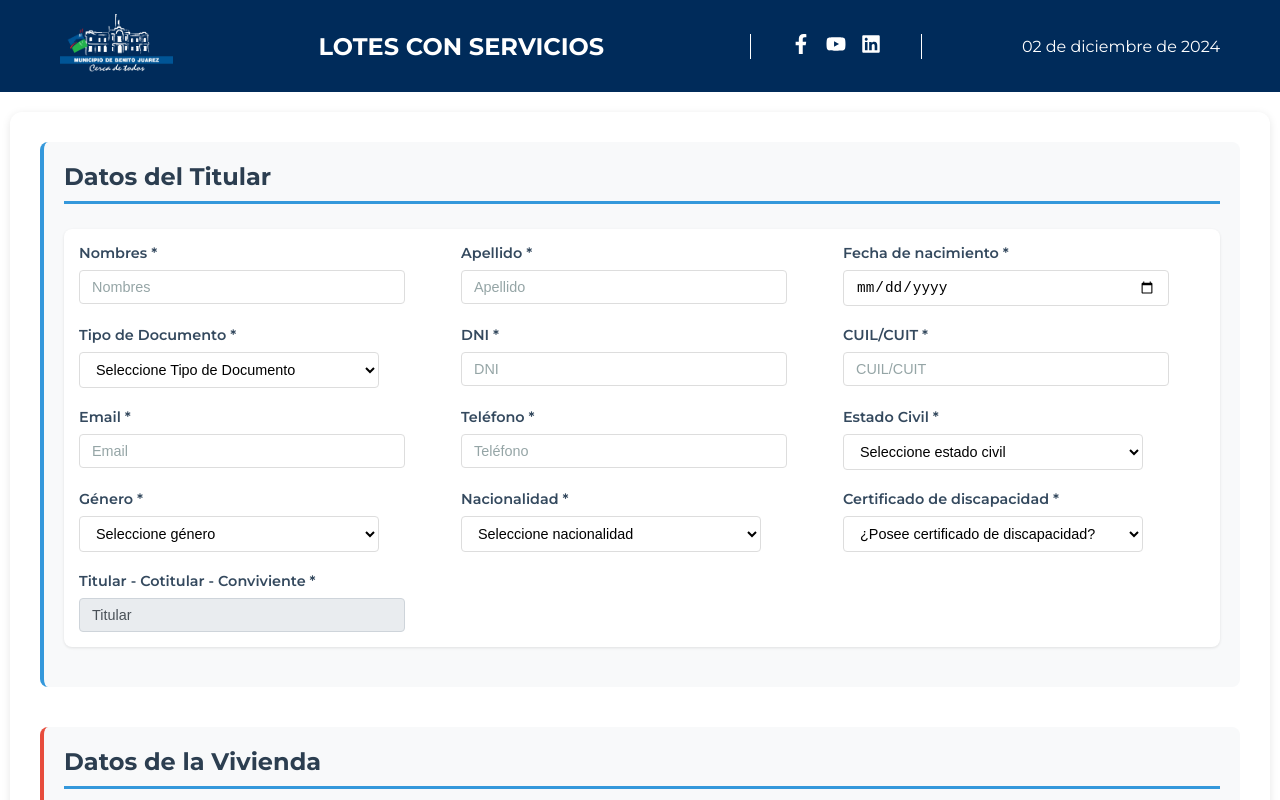
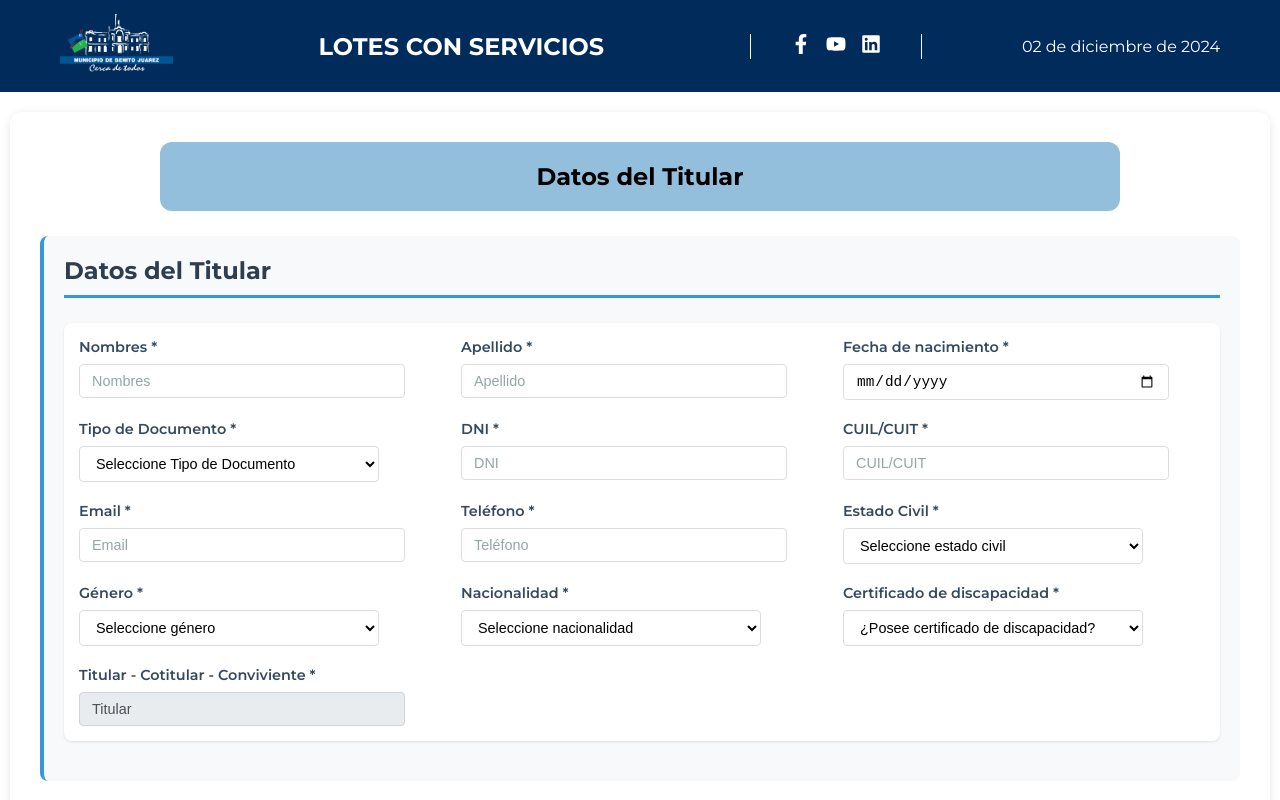
Before and after one commit to eSalazar84/back_registro_lcs, a React (Vite) app in the folder frontend/: page /registro in a window 1280 px wide. Shown: the top 800 px of the page. Built offline with nearby package versions, Linux system fonts and the light colour scheme.

Commit message:
se agregan titulos en formularios y correccion usenavigate

```diff
--- a/frontend/src/componentes/formulario/Formulario.jsx
+++ b/frontend/src/componentes/formulario/Formulario.jsx
@@ -1,18 +1,16 @@
-import React, { useState, useEffect,useRef } from 'react';
+import React, { useState, useEffect, useRef } from 'react';
 import styles from "./Formulario.module.css";
-// import { transformarDatos } from '../../services/transformDataDto';
 import Swal from 'sweetalert2';
 import { callesPorLocalidad } from '../../services/listado_calles/listadoCalles';
 import { useNavigate } from 'react-router-dom';
 
 const Formulario = ({ onSubmit }) => {
-  useEffect(()=>{
-    window.scrollTo(0,0);
+  useEffect(() => {
+    window.scrollTo(0, 0);
   }, []);
-  const agregarPersona=useRef(null)
+  const agregarPersona = useRef(null);
   const [loading, setLoading] = useState(false);
   const [aceptaDeclaracion, setAceptaDeclaracion] = useState(false);
-  // const [invalidAddresses, setInvalidAddresses] = useState([false]);
   const [personas, setPersonas] = useState([{
     persona: {
       nombre: '',
@@ -122,7 +120,7 @@ const Formulario = ({ onSubmit }) => {
             estado_civil: "",
             nacionalidad: "",
             certificado_discapacidad: null,
-            rol:'User',
+            rol: 'User',
             vinculo: "",
             titular_cotitular: ""
           },
@@ -150,6 +148,7 @@ const Formulario = ({ onSubmit }) => {
           }
         };
         setPersonas([...personas, nuevaPersona]);
+
         // Esperar a que se actualice el estado y luego hacer scroll
         setTimeout(() => {
           agregarPersona.current?.scrollIntoView({ behavior: "smooth", block: "start" });
@@ -157,7 +156,6 @@ const Formulario = ({ onSubmit }) => {
       }
     });
   };
-
 
   const resetForm = () => {
     setPersonas([{
@@ -252,7 +250,6 @@ const Formulario = ({ onSubmit }) => {
       }
     }
 
-
     // Agregar validación de edad para el titular
     if (esMenorDeEdad(personas[0].persona.fecha_nacimiento)) {
       Swal.fire({
@@ -304,6 +301,7 @@ const Formulario = ({ onSubmit }) => {
           });
           return;
         }
+
         // Validar DNI (7 a 8 dígitos)
         if (!/^\d{7,8}$/.test(persona.persona.dni)) {
           Swal.fire({
@@ -342,8 +340,7 @@ const Formulario = ({ onSubmit }) => {
         return callesValidas.includes(direccion);
       });
 
-      // Validar datos de vivienda
-      const cantidadDormitorios=Number(persona.vivienda.cantidad_dormitorios);
+      const cantidadDormitorios = Number(persona.vivienda.cantidad_dormitorios);
       // Validar que la cantidad de dormitorios no sea negativa
       if (isNaN(cantidadDormitorios) || cantidadDormitorios < 0) {
         Swal.fire({
@@ -354,6 +351,7 @@ const Formulario = ({ onSubmit }) => {
         return;
       }
 
+      // Validar datos de vivienda
       if (!persona.vivienda.direccion || !persona.vivienda.numero_direccion ||
         persona.vivienda.departamento === null || !persona.vivienda.localidad ||
         !persona.vivienda.cantidad_dormitorios || !persona.vivienda.estado_vivienda ||
@@ -429,14 +427,15 @@ const Formulario = ({ onSubmit }) => {
 
       console.log('Registro exitoso, intentando redireccionar...');
 
-      navigate('/registro-exitoso');
 
       console.log('Navegación ejecutada');
-
-      Swal.fire({
+      // Si el registro fue exitoso
+      await Swal.fire({
         icon: 'success',
         title: 'Registro Exitoso',
         text: 'Los datos se han registrado correctamente.',
+      }).then(() => {
+        navigate('/registro-exitoso');
       });
 
       // Limpiar el formulario
@@ -550,8 +549,27 @@ const Formulario = ({ onSubmit }) => {
           {/* Sección de Datos Personales */}
           <div
             ref={index === personas.length - 1 ? agregarPersona : null} // Referencia al último agregado
+            className={styles.sectionContainer}
+          >
+            {
+              index === 0 ? (
+                <h2 className={styles.title}>Datos del Titular</h2>
+              ) : (
+                <h2 className={styles.title}>Grupo Familiar</h2>
+              )
+            }
+          </div>
+          <div
             className={`${styles.section} ${styles.personalData}`}>
-            <h3 className={styles.sectionTitle}>Datos del Titular</h3>
+            <h3 className={styles.sectionTitle}>
+              {
+                index === 0 ? (
+                  'Datos del Titular'
+                ) : (
+                  'Datos de los Co-titulares / Convivientes'
+                )
+              }
+            </h3>
             <div className={styles.inputGroup}>
               <label className={styles.label}>
                 <span className={styles.labelText}>Nombres *</span>
@@ -743,7 +761,6 @@ const Formulario = ({ onSubmit }) => {
                     className={`${styles.input} ${styles.inputDisabled} ${styles.inputHidden}`}
                   />
                 ) : (
-
                   <label className={styles.label}>
                     <span className={styles.labelText}>Vínculo *</span>
                     <select
@@ -772,6 +789,7 @@ const Formulario = ({ onSubmit }) => {
                   </label>
                 )
               }
+
               <label className={styles.label}>
                 <span className={styles.labelText}>Titular - Cotitular - Conviviente *</span>
                 {index === 0 ? (
@@ -809,8 +827,7 @@ const Formulario = ({ onSubmit }) => {
                   required
                   name="localidad"
                   value={personaData.vivienda.localidad || ""}
-                  onChange={(e) =>
-                    handleInputChange(index,'vivienda.localidad', e.target.value)}// cambios
+                  onChange={(e) => handleInputChange(index, 'vivienda.localidad', e.target.value)}
                   className={styles.select}
                 >
                   <option value="" disabled>Seleccione localidad</option>
@@ -829,8 +846,7 @@ const Formulario = ({ onSubmit }) => {
                 <select
                   required
                   value={personaData.vivienda.direccion}
-                  onChange={(e) =>
-                    handleInputChange(index, 'vivienda.direccion', e.target.value)}
+                  onChange={(e) => handleInputChange(index, 'vivienda.direccion', e.target.value)}
                   className={styles.select}
                 >
                   <option value="" disabled>Seleccione una dirección</option>
@@ -1076,7 +1092,9 @@ const Formulario = ({ onSubmit }) => {
           <div className={styles.sectionDivider} />
 
           {/* Sección de Lote */}
-          {personaData.persona.titular_cotitular !== "Cotitular" &&
+          {
+            index === 0 &&
+            personaData.persona.titular_cotitular !== "Cotitular" &&
             personaData.persona.titular_cotitular !== "Conviviente" && (
               <div className={`${styles.section} ${styles.locationData}`}>
                 <h3 className={styles.sectionTitle}>Ubicación del Lote a Sortear</h3>
--- a/frontend/src/componentes/formulario/formulario.module.css
+++ b/frontend/src/componentes/formulario/formulario.module.css
@@ -6,6 +6,19 @@
   border-radius: 12px;
   box-shadow: 0 2px 8px rgba(0, 0, 0, 0.1);
 }
+
+.title {
+  font-size: 1.5rem;
+  font-weight: 700;
+  margin-bottom: 25px;
+  padding: 20px;
+  margin-left: 10%;
+  margin-right: 10%;
+  border-radius: 12px;
+  position: relative;
+  background-color: rgba(41, 128, 185, 0.5);
+}
+
 
 .section {
   margin-bottom: 40px;
@@ -47,7 +60,8 @@
   font-weight: 600;
 }
 
-.input, .select {
+.input,
+.select {
   width: 100%;
   max-width: 300px;
   padding: 8px 12px;
@@ -57,7 +71,8 @@
   transition: all 0.3s ease;
 }
 
-.input:focus, .select:focus {
+.input:focus,
+.select:focus {
   border-color: #3498db;
   outline: none;
   box-shadow: 0 0 0 2px rgba(52, 152, 219, 0.2);
@@ -144,6 +159,7 @@
     opacity: 0;
     transform: translateY(-10px);
   }
+
   to {
     opacity: 1;
     transform: translateY(0);
@@ -185,7 +201,8 @@
     grid-template-columns: 1fr;
   }
 
-  .input, .select {
+  .input,
+  .select {
     max-width: 100%;
   }
 
@@ -206,7 +223,8 @@
 /* Estilos para pantallas más grandes */
 @media (min-width: 1200px) {
   .inputGroup {
-    grid-template-columns: repeat(3, 1fr); /* 3 columnas en pantallas grandes */
+    grid-template-columns: repeat(3, 1fr);
+    /* 3 columnas en pantallas grandes */
   }
 }
 
@@ -249,7 +267,7 @@
 }
 
 /* Estilo para el checkbox cuando está checked */
-.checkbox:checked + .checkboxText {
+.checkbox:checked+.checkboxText {
   font-weight: 500;
 }
 
@@ -303,11 +321,14 @@
 }
 
 @media (max-width: 768px) {
-  .buttonGroup, .ingresoButtonGroup {
+
+  .buttonGroup,
+  .ingresoButtonGroup {
     flex-direction: column;
   }
 
-  .addButton, .cancelButton {
+  .addButton,
+  .cancelButton {
     width: 100%;
   }
 }
@@ -344,7 +365,7 @@
   border: 1px solid #ced4da;
 }
 
-.inputHidden{
+.inputHidden {
   display: none;
 }
 
@@ -353,7 +374,8 @@
 }
 
 /* Aseguramos que los placeholders no estén en negrita */
-.input::placeholder, .select::placeholder {
+.input::placeholder,
+.select::placeholder {
   font-weight: normal;
   color: #95a5a6;
 }
```
Also changed, not shown: 2 other files (tests, documents, lock files or other folders). Lines whose indentation alone changed are shown as unchanged.
